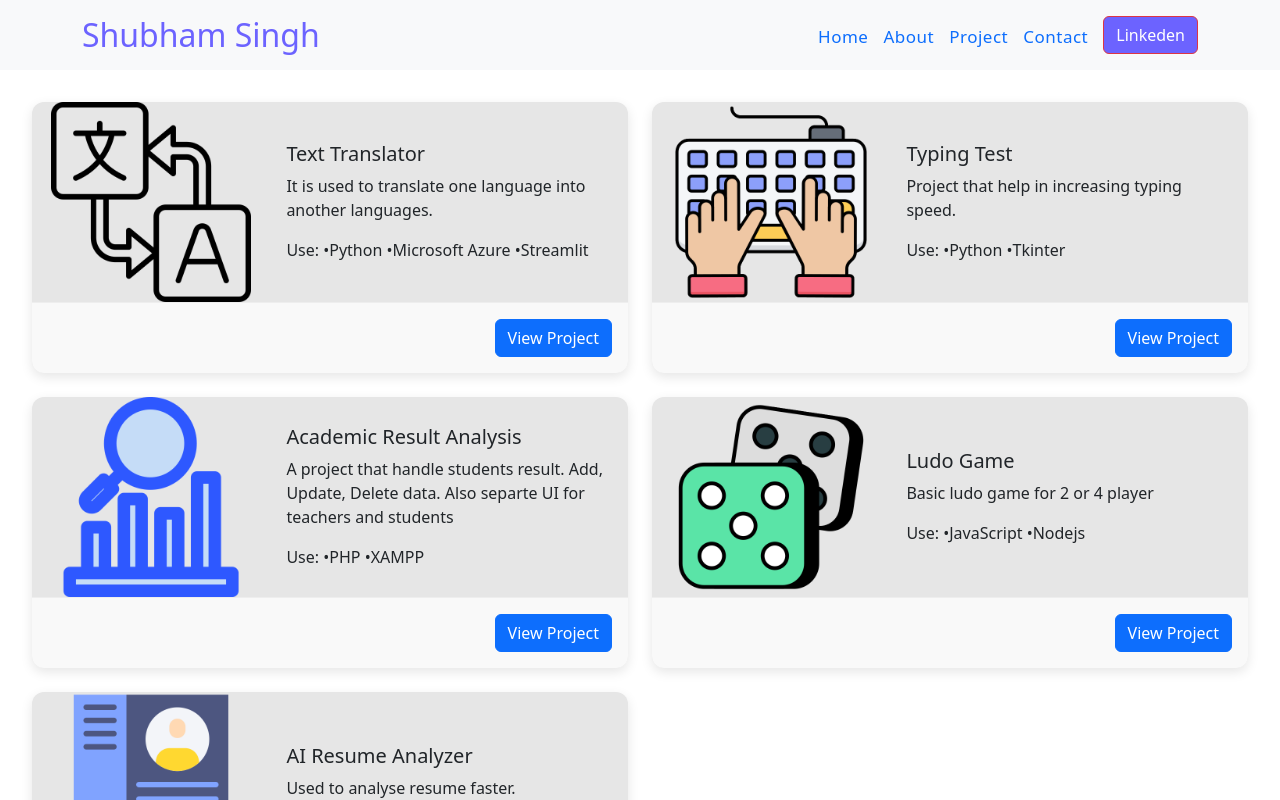
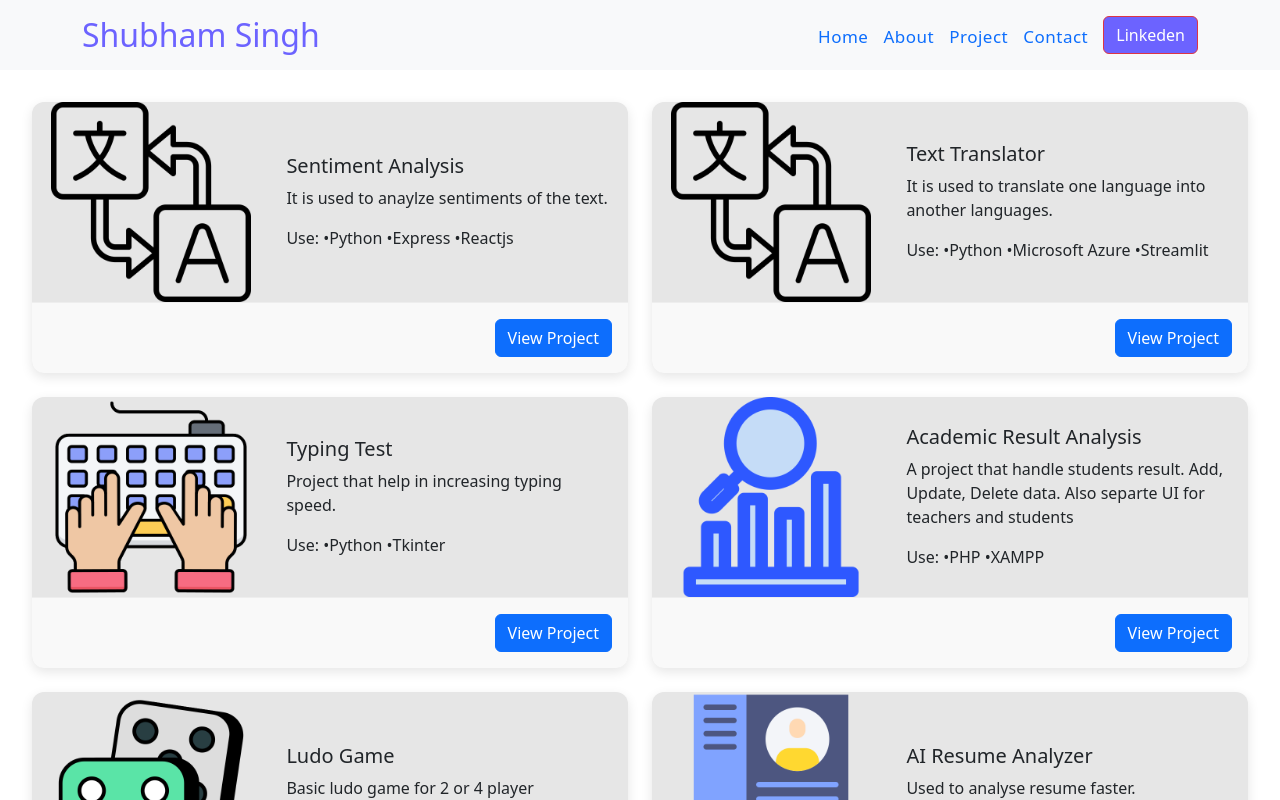
Before and after one commit to Shubhamcse08/_portfolio, a React (Vite) app in the folder client/: page /playlist in a window 1280 px wide. Shown: the top 800 px of the page. Built offline with nearby package versions, Linux system fonts and the light colour scheme.

Commit message:
Update data.js

```diff
--- a/client/src/components/data.js
+++ b/client/src/components/data.js
@@ -1,11 +1,19 @@
 const projects = [
+    {
+      id: 0,
+      title: "Sentiment Analysis",
+      description: "It is used to anaylze sentiments of the text.",
+      use:"•Python  •Express  •Reactjs",
+      image: "/language.png",
+      link: "https://text-sentiment-anayzer.onrender.com/"
+    },
     {
       id: 1,
       title: "Text Translator",
       description: "It is used to translate one language into another  languages.",
       use:"•Python  •Microsoft Azure  •Streamlit",
       image: "/language.png",
-      link: "https://example.com/project-one"
+      link: "https://github.com/Shubhamcse08"
     },
     {
       id: 2,
@@ -13,7 +21,7 @@ const projects = [
       description: "Project that help in increasing typing speed.",
       use:"•Python  •Tkinter",
       image: "/typing-board.png",
-      link: "https://example.com/project-two"
+      link: "https://github.com/Shubhamcse08"
     },
     {
         id: 3,
@@ -21,7 +29,7 @@ const projects = [
         description: "A project that handle students result. Add, Update, Delete data. Also separte UI for teachers and students",
         use:"•PHP •XAMPP",
         image: "/data-chart.png",
-        link: "https://example.com/project-one"
+        link: "https://github.com/Shubhamcse08"
       },
       {
         id: 4,
@@ -29,7 +37,7 @@ const projects = [
         description: "Basic ludo game for 2 or 4 player",
         use:"•JavaScript  •Nodejs",
         image: "/ludo.png",
-        link: "https://example.com/project-two"
+        link: "https://github.com/Shubhamcse08"
       }
       ,
       {
@@ -38,7 +46,7 @@ const projects = [
         description: "Used to analyse resume faster.",
         use:"•Python  •Streamlit",
         image: "/cv.png",
-        link: "https://example.com/project-two"
+        link: "https://github.com/Shubhamcse08"
       }
   ];
 
```
